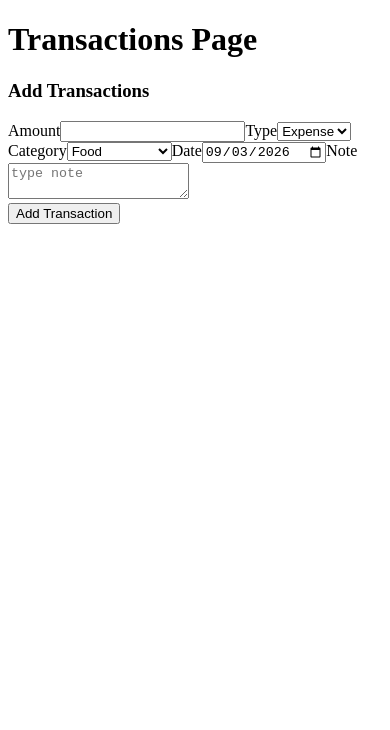
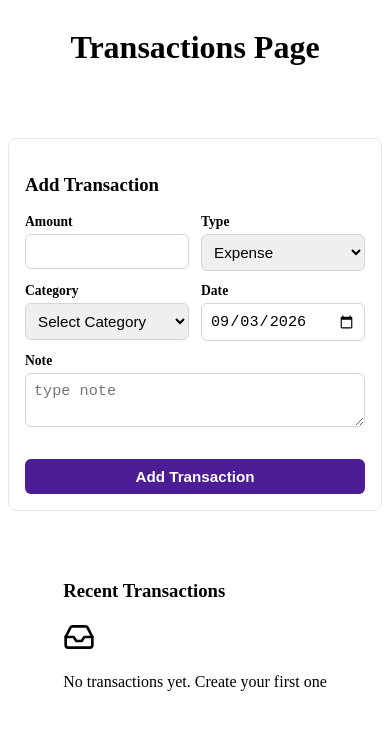
Before and after one commit to swiftnathanx2/expense-tracker, a React (Vite) app: page /transactions in a window 390 px wide. Shown: the top 730 px of the page. Built offline with nearby package versions, Linux system fonts and the light colour scheme.

Commit message:
feat: add transaction, edit/delete, empty state

```diff
--- /dev/null
+++ b/src/components/common/EmptyState.jsx
@@ -0,0 +1,11 @@
+import { Inbox } from "lucide-react";
+import "../common/EmptyState.css";
+
+export function EmptyState({ message, icon }) {
+  return (
+    <div className="empty-state">
+      {icon && <Inbox size={32} className="empty-state--icon" />}
+      <p>{message}</p>
+    </div>
+  );
+}
--- /dev/null
+++ b/src/components/transactions/TransactionForm.css
@@ -0,0 +1,120 @@
+.form-container {
+  max-width: 700px;
+  padding: 16px;
+  border: 1px solid #e5e7eb;
+  border-radius: 8px;
+}
+
+.form-header {
+  margin-bottom: 12px;
+}
+
+.form-error {
+  color: #dc2626;
+  font-size: 0.9rem;
+}
+
+.form-group {
+  display: flex;
+  flex-wrap: wrap;
+  gap: 12px;
+}
+
+.form-field {
+  display: flex;
+  flex-direction: column;
+  flex: 1;
+  min-width: 140px;
+}
+
+.form-field--wide {
+  flex: 2;
+  min-width: 220px;
+}
+
+.form-field label {
+  font-size: 0.85rem;
+  font-weight: 600;
+  margin-bottom: 4px;
+}
+
+.form-field input,
+.form-field select,
+.form-field textarea {
+  padding: 8px;
+  border: 1px solid #d1d5db;
+  border-radius: 6px;
+  font-size: 0.95rem;
+}
+
+.form-submit {
+  margin-top: 16px;
+  padding: 10px 16px;
+  background: #4c1d95;
+  color: white;
+  border: none;
+  border-radius: 6px;
+  cursor: pointer;
+  font-weight: 600;
+}
+
+.form-submit:hover {
+  background: #3b1470;
+}
+
+.form-actions {
+  display: flex;
+  gap: 12px;
+  margin-top: 16px;
+  justify-content: flex-start; /* Aligns buttons to the left */
+}
+
+/* Base styling for both buttons to reduce duplication */
+.form-submit,
+.form-cancel {
+  padding: 8px 16px;
+  border-radius: 6px;
+  font-size: 0.95rem;
+  font-weight: 600;
+  cursor: pointer;
+  transition:
+    background-color 0.2s ease,
+    border-color 0.2s ease;
+}
+
+/* Primary Action Button (Add / Update) */
+.form-submit {
+  background-color: #4c1d95;
+  color: #ffffff;
+  border: 1px solid transparent;
+}
+
+.form-submit:hover {
+  background-color: #3b1470;
+}
+
+/* Secondary Action Button (Cancel) */
+.form-cancel {
+  background-color: #ffffff;
+  color: #4b5563; /* Accessible gray */
+  border: 1px solid #d1d5db; /* Matches input borders */
+}
+
+.form-cancel:hover {
+  background-color: #f9fafb;
+  border-color: #9ca3af;
+  color: #1f2937;
+}
+
+/* Responsive adjustment for small mobile screens */
+@media (max-width: 480px) {
+  .form-actions {
+    flex-direction: column-reverse; /* Puts cancel on the bottom for easy thumb reach */
+  }
+
+  .form-submit,
+  .form-cancel {
+    width: 100%;
+    text-align: center;
+  }
+}
--- a/src/components/transactions/TransactionForm.jsx
+++ b/src/components/transactions/TransactionForm.jsx
@@ -1,5 +1,6 @@
-import { useState } from "react";
+import { useState, useEffect } from "react";
 import defaultCategories from "../../data/categories";
+import "../transactions/TransactionForm.css";
 
 const initialValue = {
   type: "expense",
@@ -9,14 +10,35 @@ const initialValue = {
   note: "",
 };
 
-export function TransactionForm({ onAddTransaction }) {
+export function TransactionForm({ onSave, isEditing, onCancel, initialData }) {
   const [formState, setFormState] = useState(initialValue);
   const [error, setError] = useState("");
+
+  useEffect(() => {
+    if (initialData) {
+      setFormState(initialData);
+    } else {
+      setFormState(initialValue);
+    }
+  }, [initialData]);
 
   const handleChange = (e) => {
     const { name, value } = e.target;
 
-    setFormState((prev) => ({ ...prev, [name]: value }));
+    setFormState((prev) => {
+      const updatedState = { ...prev, [name]: value };
+
+      if (name === "type") {
+        const firstValidCategory = defaultCategories.find(
+          (cat) => cat.type === value,
+        );
+        updatedState.categoryId = firstValidCategory
+          ? firstValidCategory.id
+          : "";
+      }
+
+      return updatedState;
+    });
   };
 
   const handleSubmit = (e) => {
@@ -34,24 +56,20 @@ export function TransactionForm({ onAddTransaction }) {
 
     setError("");
 
-    const newTransaction = {
-      id: crypto.randomUUID(),
-      ...formState,
-    };
-
-    onAddTransaction(newTransaction);
+    onSave(formState);
     setFormState(initialValue);
-    console.log(formState);
   };
 
   return (
     <div>
       <form onSubmit={handleSubmit} className="form-container">
         <div className="form-header">
-          <h3>Add Transactions</h3>
+          <h3>{isEditing ? "Edit Transaction" : "Add Transaction"}</h3>
           {error && <p className="form-error">{error}</p>}
         </div>
+
         <div className="form-group">
+          <div className="form-field">
             <label htmlFor="amount">Amount</label>
             <input
               type="number"
@@ -60,18 +78,26 @@ export function TransactionForm({ onAddTransaction }) {
               value={formState.amount}
               onChange={handleChange}
             />
+          </div>
+
+          <div className="form-field">
             <label htmlFor="type">Type</label>
             <select name="type" value={formState.type} onChange={handleChange}>
               <option value="expense">Expense</option>
               <option value="income">Income</option>
             </select>
+          </div>
 
-          <label htmlFor="category">Category</label>
+          <div className="form-field">
+            <label htmlFor="categoryId">Category</label>
             <select
               name="categoryId"
               value={formState.categoryId}
               onChange={handleChange}
             >
+              <option value="" disabled>
+                Select Category
+              </option>
               {defaultCategories
                 .filter((cat) => cat.type === formState.type)
                 .map((cat) => (
@@ -80,6 +106,9 @@ export function TransactionForm({ onAddTransaction }) {
                   </option>
                 ))}
             </select>
+          </div>
+
+          <div className="form-field">
             <label htmlFor="date">Date</label>
             <input
               type="date"
@@ -87,6 +116,9 @@ export function TransactionForm({ onAddTransaction }) {
               value={formState.date}
               onChange={handleChange}
             />
+          </div>
+
+          <div className="form-field form-field--wide">
             <label htmlFor="note">Note</label>
             <textarea
               name="note"
@@ -95,7 +127,17 @@ export function TransactionForm({ onAddTransaction }) {
               placeholder="type note"
             ></textarea>
           </div>
-        <button type="submit">Add Transaction</button>
+        </div>
+        <div className="form-actions">
+          <button type="submit" className="form-submit">
+            {isEditing ? "Update Transaction" : "Add Transaction"}
+          </button>
+          {isEditing && (
+            <button type="button" onClick={onCancel} className="form-cancel">
+              Cancel
+            </button>
+          )}
+        </div>
       </form>
     </div>
   );
--- /dev/null
+++ b/src/components/transactions/TransactionList.css
@@ -0,0 +1,42 @@
+.transaction-row {
+  display: grid;
+  grid-template-columns: repeat(7, 1fr);
+  padding: 8px 12px;
+  border-bottom: 1px solid #e5e7eb;
+  text-align: center;
+  gap: 10px;
+}
+
+.transaction-row--header {
+  font-weight: 600;
+  border-bottom: 2px solid #d1d5db;
+}
+
+.expense {
+  color: #dc2626;
+}
+.income {
+  color: #059669;
+}
+
+.transaction-body ul {
+  list-style-type: none;
+  margin: 0;
+  padding: 0;
+}
+
+.transaction-row--delete {
+  background-color: #ec5a5abe;
+  border: none;
+  border-radius: 3px;
+  padding: 4px 8px;
+  color: #ffff;
+}
+
+.transaction-row--edit {
+  background-color: #4c1d95;
+  border: none;
+  border-radius: 3px;
+  padding: 4px 8px;
+  color: #ffff;
+}
--- a/src/components/transactions/TransactionList.jsx
+++ b/src/components/transactions/TransactionList.jsx
@@ -0,0 +1,77 @@
+import defaultCategories from "../../data/categories";
+import { EmptyState } from "../common/EmptyState";
+import "../transactions/TransactionList.css";
+import { Trash2, Inbox, Pen } from "lucide-react";
+
+export function TransactionList({
+  transactions,
+  onDeleteTransactions,
+  onEditClick,
+}) {
+  if (transactions.length === 0) {
+    return (
+      <EmptyState
+        message={`No transactions yet. Create your first one`}
+        icon={Inbox}
+      />
+    );
+  }
+
+  const handleDeleteClick = (id) => {
+    if (window.confirm("Delete this transaction")) {
+      onDeleteTransactions(id);
+    }
+  };
+  return (
+    <div>
+      <div className="transaction-list">
+        <div className="transaction-row transaction-row--header">
+          <span>Amount</span>
+          <span>Type</span>
+          <span>Category</span>
+          <span>Date</span>
+          <span>Note</span>
+          <span>Delete</span>
+          <span>Edit</span>
+        </div>
+        <div className="transaction-body">
+          <ul>
+            {transactions.map((trans) => {
+              const category = defaultCategories.find(
+                (cat) => cat.id === trans.categoryId,
+              );
+              return (
+                <li key={trans.id} className="transaction-row">
+                  <span className={trans.type}>
+                    {trans.type === "expense" ? "-" : "+"}
+                    {trans.amount}
+                  </span>
+                  <span>{trans.type}</span>
+                  <span>{category?.name}</span>
+                  <span>{trans.date}</span>
+                  <span>{trans.note}</span>
+                  <span>
+                    <button
+                      onClick={() => handleDeleteClick(trans.id)}
+                      className="transaction-row--delete"
+                    >
+                      <Trash2 size={16} />
+                    </button>
+                  </span>
+                  <span>
+                    <button
+                      onClick={() => onEditClick(trans.id)}
+                      className="transaction-row--edit"
+                    >
+                      <Pen size={16} />
+                    </button>
+                  </span>
+                </li>
+              );
+            })}
+          </ul>
+        </div>
+      </div>
+    </div>
+  );
+}
--- /dev/null
+++ b/src/pages/TransactionsPage.css
@@ -0,0 +1,7 @@
+.transaction-page-wrapper {
+  display: flex;
+  justify-content: center;
+  align-items: center;
+  flex-direction: column;
+  gap: 50px;
+}
--- a/src/pages/TransactionsPage.jsx
+++ b/src/pages/TransactionsPage.jsx
@@ -1,17 +1,62 @@
 import { useState } from "react";
 import { TransactionForm } from "../components/transactions/TransactionForm";
+import { TransactionList } from "../components/transactions/TransactionList";
+import "../pages/TransactionsPage.css";
 
 export function TransactionsPage() {
-  const [transactions, setTransaction] = useState([]);
+  const [transactions, setTransactions] = useState([]);
 
-  const handleAddTransaction = (newTransaction) => {
-    setTransaction((prev) => [newTransaction, ...prev]);
+  const [editId, setEditId] = useState(null);
+
+  const handleSaveTransaction = (formData) => {
+    if (editId) {
+      setTransactions((prev) => {
+        return prev.map((t) => (t.id === editId ? { ...t, ...formData } : t));
+      });
+      setEditId(null);
+    } else {
+      setTransactions((prev) => [
+        { id: crypto.randomUUID(), ...formData },
+        ...prev,
+      ]);
+    }
+  };
+
+  const handleDeleteTransaction = (id) => {
+    setTransactions((prev) => prev.filter((t) => t.id !== id));
+  };
+
+  const editTransaction = transactions?.find((t) => t.id === editId);
+
+  const handleEditClick = (id) => {
+    setEditId(id);
+  };
+
+  const handleCancelEdit = (id) => {
+    setEditId(null);
   };
 
   return (
-    <div>
-      <h1>Transactions Page</h1>
-      <TransactionForm onAddTransaction={handleAddTransaction} />
+    <div className="transaction-page-wrapper">
+      <div className="transaction-page-header">
+        <h1>Transactions Page</h1>
+      </div>
+      <div className="transaction-page-form">
+        <TransactionForm
+          onSave={handleSaveTransaction}
+          initialData={editTransaction}
+          isEditing={Boolean(editId)}
+          onCancel={handleCancelEdit}
+        />
+      </div>
+      <div className="transaction-page-list">
+        <h3>Recent Transactions</h3>
+        <TransactionList
+          transactions={transactions}
+          onDeleteTransactions={handleDeleteTransaction}
+          onEditClick={handleEditClick}
+        />
+      </div>
     </div>
   );
 }
```
Also changed, not shown: src/components/common/EmptyState.css (added). Lines whose indentation alone changed are shown as unchanged.
